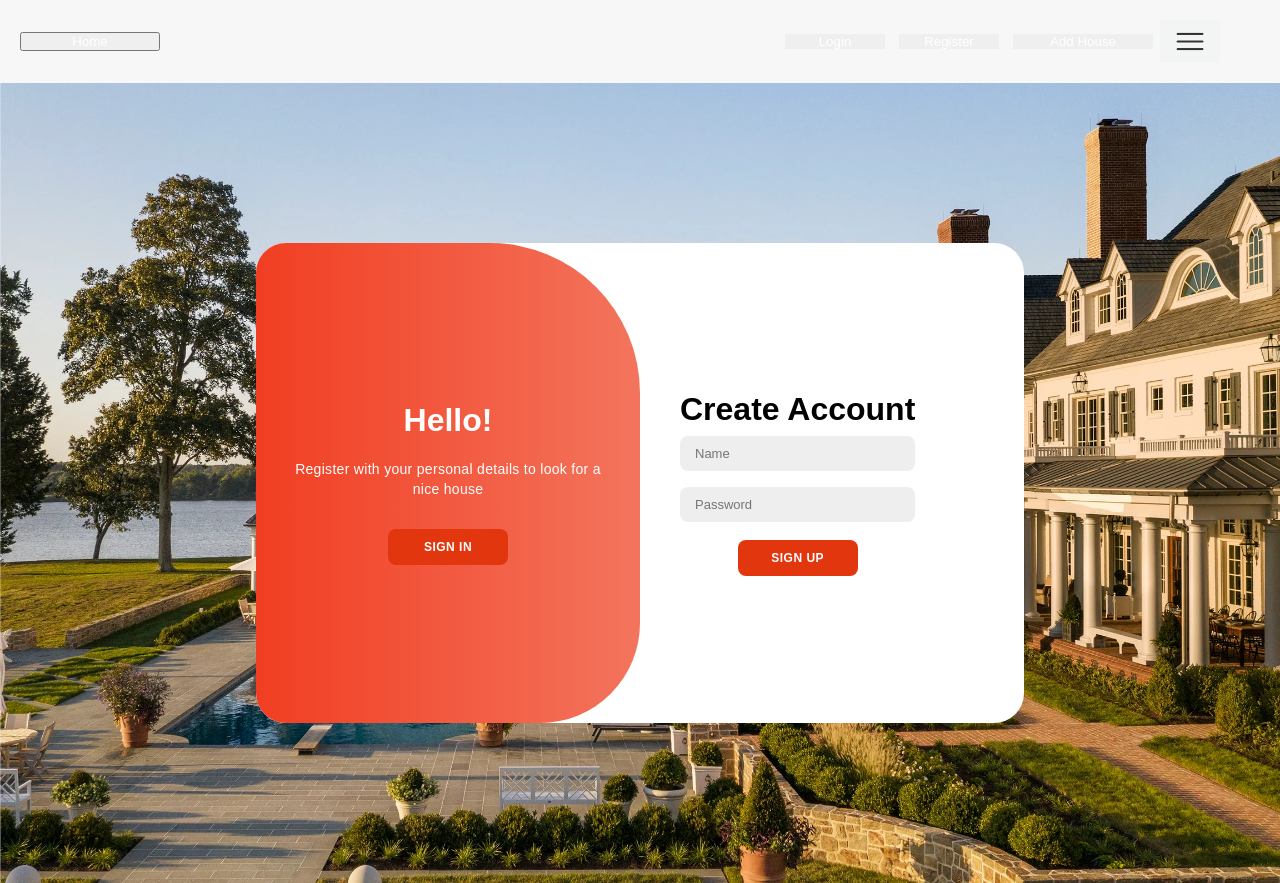
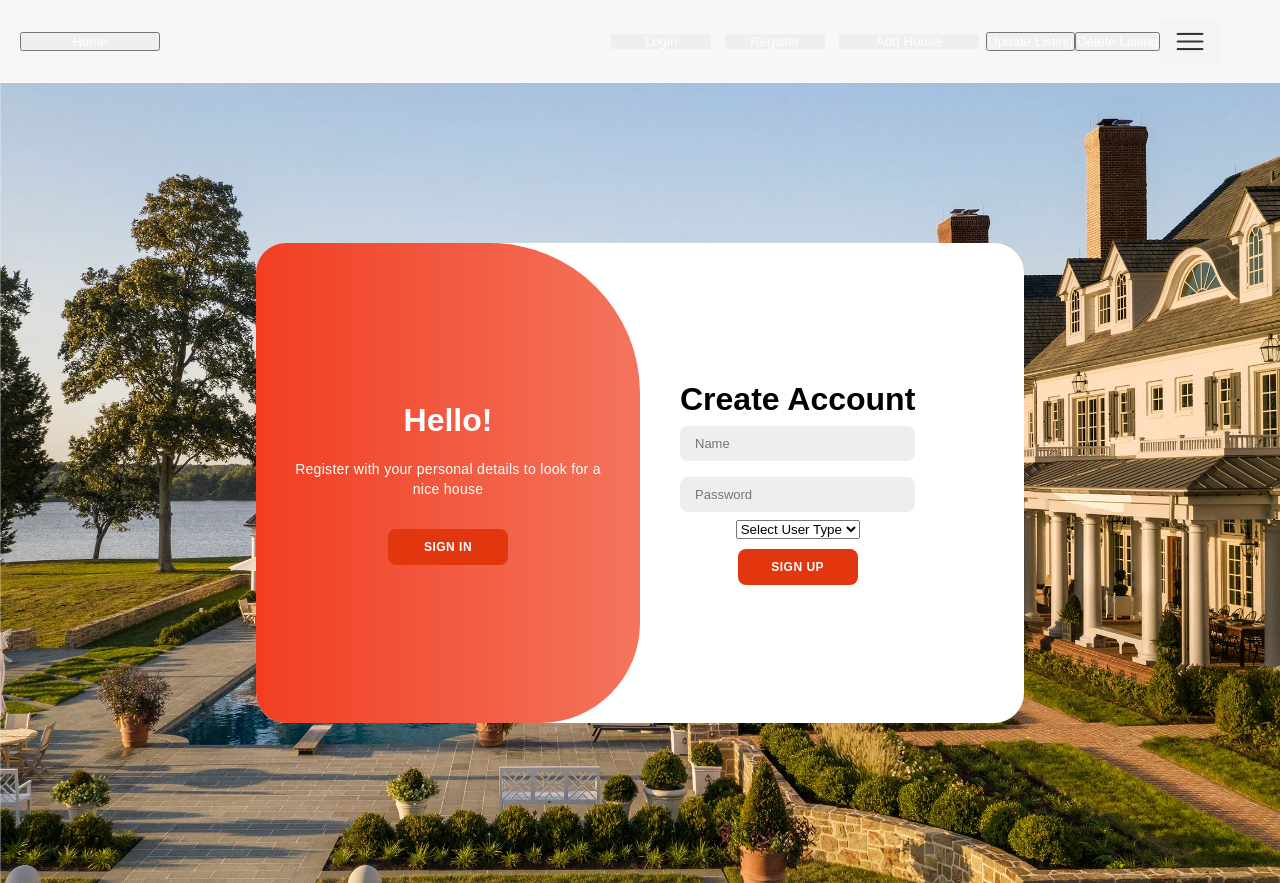
Before and after one commit to JasonYangggggggg/FK-X-Green-SOEN341-ProjectF2023, a Next.js app in the folder soen341-project-frontend/: page /register in a window 1280 px wide. Built offline with nearby package versions, Linux system fonts and the light colour scheme.

Commit message:
Fixed Listing operations

```diff
--- a/soen341-project-frontend/app/(routes)/(auth)/register/page.tsx
+++ b/soen341-project-frontend/app/(routes)/(auth)/register/page.tsx
@@ -9,6 +9,7 @@ const Register = () => {
 
    const [Name, setName] = useState(null);
    const [Password, setPassword] = useState(null);
+   const [UserType, setUserType] = useState(null); // Add state for user type
 
    const nameHandler = (data : any) =>{
        setName(data.target.value);
@@ -18,11 +19,16 @@ const Register = () => {
        setPassword(data.target.value)
    }
 
+   const userTypeHandler = (data : any) =>{ // Add handler for user type
+       setUserType(data.target.value)
+   }
+
    const signup = async () => {
-      if((Name !== null && Name !== '') && (Password !== null && Password !== '')){
+      if((Name !== null && Name !== '') && (Password !== null && Password !== '') && (UserType !== null && UserType !== '')){ // Check if user type is not null or empty
          const data = {
             Name,
-            Password
+            Password,
+            UserType // Add user type to data object
         }
         const save = await axios.post('http://localhost:3001/user/signup', data);
       }
@@ -38,6 +44,11 @@ const Register = () => {
 
         <input type = "text" placeholder='Name' onChange={nameHandler} required/>
         <input type = "password" placeholder='Password' onChange={passwordHandler} required/>
+        <select onChange={userTypeHandler} required> // Add dropdown input element
+          <option value="">Select User Type</option>
+          <option value="Broker">Broker</option>
+          <option value="Homebuyer">Homebuyer</option>
+        </select>
         <button onClick={signup}>Sign Up</button>
         </form>
       </div>
@@ -66,4 +77,6 @@ const Register = () => {
   )
 }
 
+
+
 export default Register
--- a/soen341-project-frontend/app/(routes)/(house)/deleteListing/page.tsx
+++ b/soen341-project-frontend/app/(routes)/(house)/deleteListing/page.tsx
@@ -1,3 +1,4 @@
+"use client";
 import React, { useState } from 'react';
 import Input from '@/app/_components/_input/input';
 import Button from '@/app/_components/_button/button';
--- a/soen341-project-frontend/app/(routes)/(house)/updateListing/page.tsx
+++ b/soen341-project-frontend/app/(routes)/(house)/updateListing/page.tsx
@@ -1,3 +1,4 @@
+"use client";
 import React, { useState } from 'react';
 import Input from '@/app/_components/_input/input';
 import Button from '@/app/_components/_button/button';
--- a/soen341-project-frontend/app/_components/_navbar/navbar.tsx
+++ b/soen341-project-frontend/app/_components/_navbar/navbar.tsx
@@ -21,6 +21,11 @@ const Navbar = () => {
           </button>
           <button className="addBtn">
             <Link href="/addHouse">Add House</Link>
+          </button>
+          <button className="updateLst">
+            <Link href="/updateListing">Update Listing</Link>
+          </button><button className="delList">
+            <Link href="/deleteListing">Delete Listing</Link>
           </button>
 
           <div className="list-choice">
```
